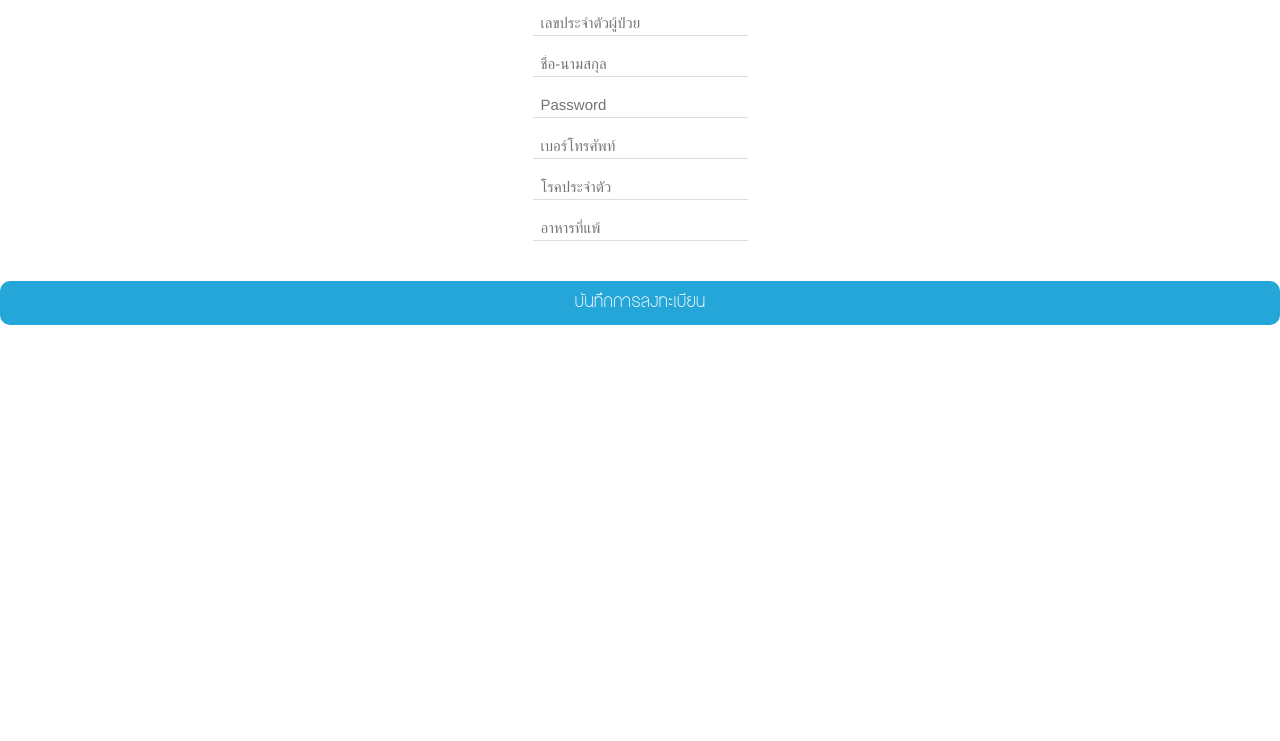
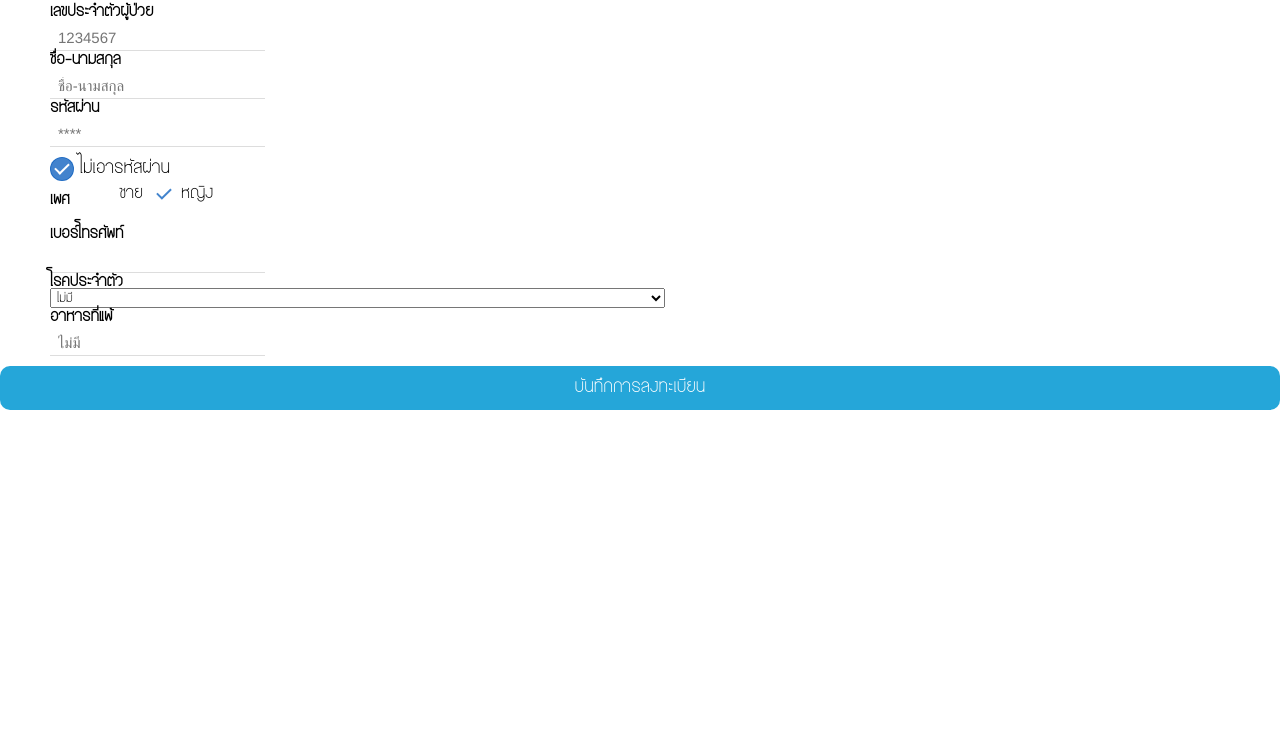
Before and after one commit to beepueng/test_profes, a plain HTML site: page register.html in a window 1280 px wide. Shown: the part 59-800 px from the top of the page. Drawn offline with Linux system fonts and the light colour scheme.

Commit message:
แก้หน้าจอ register

```diff
--- a/register.html
+++ b/register.html
@@ -12,36 +12,79 @@
 </head>
 
 <body>
-    <div class="navigation-bar">
+    <div class="navigation-bar" style="margin-top:10px;">
         <div class="navigation-bar__center" style="font-size:30px">
             ลงทะเบียนผู้ป่วยใหม่
         </div>
     </div>
 
     <ons-page>
-        <div class="formarea" style="text-align:center; margin-top:20px;">
-            <div class="form-row" style="text-align:center; margin-top:20px;">
-              <input type="text" class="text-input--underbar width-full" placeholder="เลขประจำตัวผู้ป่วย" value="">
+
+        <div class="formarea" style="margin-top:-20px;font-family:WDB_Bangna;">
+
+            <div class="form-row" style="margin-top:30px;margin-left:50px;">
+            <form id="form_register">
+        เลขประจำตัวผู้ป่วย<br></form>
+              <input type="text" class="text-input--underbar width-full" placeholder="1234567" value="">
             </div>
 
-             <div class="form-row" style="text-align:center; margin-top:10px;">
+             <div class="form-row" style="margin-top:0px;margin-left:50px;">
+              <form id="form_register">
+       ชื่อ-นามสกุล<br></form>
               <input type="text" class="text-input--underbar width-full" placeholder="ชื่อ-นามสกุล" value="">
             </div>
 
-             <div class="form-row" style="text-align:center; margin-top:10px;">
-              <input type="password" class="text-input--underbar width-full" placeholder="Password" value="">
+             <div class="form-row" style="margin-top:0px;margin-left:50px;">
+                <form id="form_register">
+        รหัสผ่าน<br></form>
+              <input type="password" class="text-input--underbar width-full" placeholder="****" value="" ><br>
+              <label class="checkbox" style="font-family:WDB_Bangna;text-align:left;">
+                      <input type="checkbox" checked="checked">
+                      <div class="checkbox__checkmark"></div>
+                    ไม่เอารหัสผ่าน<br>
+               </label>
             </div>
 
-            <div class="form-row" style="text-align:center; margin-top:10px;">
-              <input type="text" class="text-input--underbar width-full" placeholder="เบอร์โทรศัพท์" value="" style="border-width-left: 1px">
+            <div class="form-row" style="margin-top:0px;margin-left:50px;">
+            <form id="form_register">
+        เพศ<br></form>
+
+                <label class="radio-button" style="font-family:WDB_Bangna;margin-top:-26px;margin-left:40px;">
+                      <input type="radio" name="r" checked="checked">
+                      <div class="radio-button__checkmark"></div>
+                      ชาย
+                    </label>
+                <label class="radio-button" style="font-family:WDB_Bangna;margin-top:-26px;margin-left:3px;">
+                      <input type="radio" name="r" checked="checked">
+                      <div class="radio-button__checkmark"></div>
+                      หญิง
+                    </label>
             </div>
 
-            <div class="form-row" style="text-align:center; margin-top:10px;">
-              <input type="password" class="text-input--underbar width-full" placeholder="โรคประจำตัว" value="">
+            <div class="form-row" style="margin-top:0px;margin-left:50px;">
+               <form id="form_register">
+        เบอร์โทรศัพท์<br></form>
+              <input type="text" class="text-input--underbar width-full" placeholder="" value="" style="border-width-left: 1px">
             </div>
 
-            <div class="form-row" style="text-align:center; margin-top:10px;">
-              <input type="password" class="text-input--underbar width-full" placeholder="อาหารที่แพ้" value="">
+            <div class="form-row" style="margin-top:0px;margin-left:50px;">
+               <form id="form_register">
+        โรคประจำตัว<br></form>
+                <select id="dropdown_register" name="gender" style="margin-top: -50px; margin-left: 0px;">
+                    <option value="male">ไม่มี</option>
+                    <option value="male">เบาหวาน</option>
+                     <option value="male">มะเร็ง</option>
+                     <option value="male">ไต</option>
+                     <option value="male">ไมเกรน</option>
+                     <option value="male">กระเพาะอาหาร</option>
+                  </select>
+
+            </div>
+
+            <div class="form-row" style="margin-top:0px;margin-left:50px;">
+             <form id="form_register">
+        อาหารที่แพ้<br></form>
+              <input type="password" class="text-input--underbar width-full" placeholder="ไม่มี" value="">
             </div>
 
             <!--<div class="lucent" style="font-size:10px">
@@ -50,7 +93,7 @@
 
             <div class="vspc form-row">
                 <form action="welcomepageDoc.html" method="get" id="newUserForm">
-                    <button class="button button--large--cta" style="margin-top:40px; font-family:WDB_Bangna;border-radius:10px;">บันทึกการลงทะเบียน</button><br>
+                    <button class="button button--large--cta" style="margin-top:10px; font-family:WDB_Bangna;border-radius:10px;">บันทึกการลงทะเบียน</button><br>
                 </form>
             </div>
         </div>
--- a/style.css
+++ b/style.css
@@ -98,6 +98,7 @@ body {
     font-weight: bold;
     margin-top: 0px;
 
+
 }
 #boxtext{
     height: 20px;
@@ -112,6 +113,13 @@ select{
     height: auto;
     padding: 15px 25px;
     font-size: 15px;
+}
+#dropdown_register{
+    width: 50%;
+    padding: 2px 2px;
+    font-size: 12px;
+    margin-left: 100px;
+    margin-top: -26px;
 }
 #formLayout label, #formLayout input
 {
@@ -298,3 +306,9 @@ footer.listPatient{
     height: auto;
     width: auto;
 }
+#form_register{
+    text-align: left;
+    font-weight: bold;
+    font-size: 15px;
+    margin-top: 2px;
+}
```
